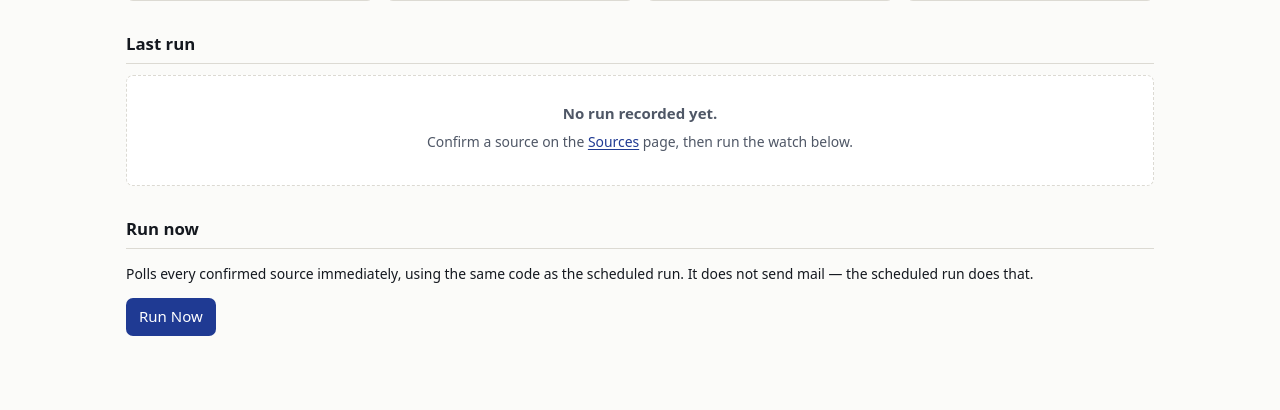
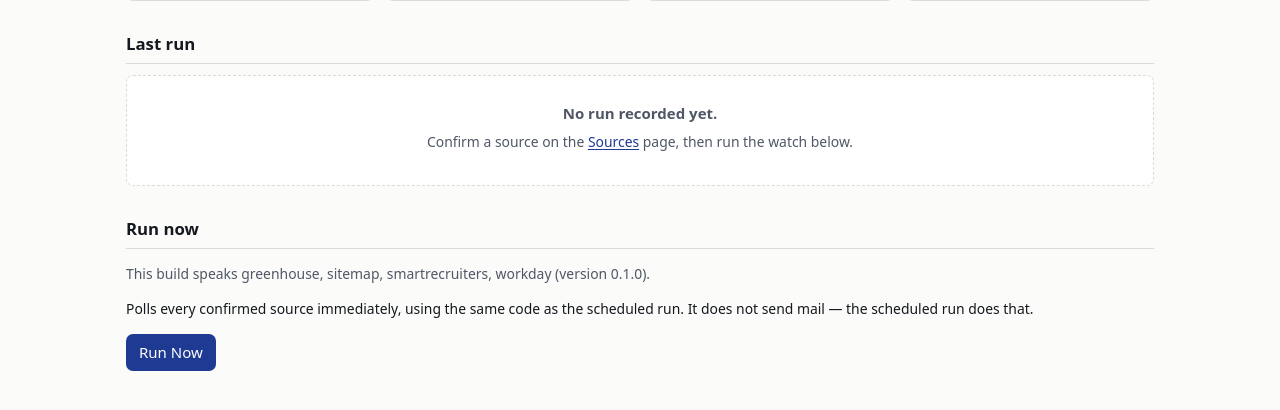
Before and after one commit to matteooxx/vedetta, a Flask app: page / in a window 1280 px wide. Shown: the part 272-682 px from the top of the page. Run offline with Flask 3, Linux system fonts and the light colour scheme; data that the repository does not hold is empty.

Commit message:
The filter panel scrolls on its own; a stale build says so
Sticky positioning was not enough for the filter panel: once the facet list grew
taller than the viewport, reaching the bottom filters meant scrolling past every
posting first. It now has its own max-height and overflow, with scroll chaining
contained so the page underneath does not move.

The dashboard was also reporting fifteen sources as failing when nothing was wrong
with any of them. The interface kept running an older image after new adapters were
built, so its Run Now genuinely had no adapter for sitemap, smartrecruiters or
workday - and "no adapter for platform X" sits in a list of errors looking exactly
like a fault at the employer end.

Two changes, because the message and the visibility are different problems. The
error now states that the source is fine and the running image is out of date, and
names the adapters the build does have. And the dashboard checks its own build
against the configured platforms, warning plainly when it cannot speak to one of
them - a stale container is otherwise invisible until someone misreads its output.

95 tests.

```diff
--- a/vedetta/run.py
+++ b/vedetta/run.py
@@ -84,8 +84,16 @@ def poll(conn, run_id: int, source: dict, seeding: bool = False) -> tuple[str, l
     platform = source["platform"]
     adapter_cls = ADAPTERS.get(platform)
     if adapter_cls is None:
-        _record_poll(conn, run_id, source["id"], "error", None, None, 0,
-                     f"no adapter for platform '{platform}'")
+        # Worth spelling out: this is a deployment fact, not a fault at the
+        # employer's end, and the two look identical in a list of errors. It
+        # happened for real - the interface kept running an older image after new
+        # adapters were built, so its Run Now reported fifteen "errors" that were
+        # nothing of the kind.
+        _record_poll(
+            conn, run_id, source["id"], "error", None, None, 0,
+            f"this build has no adapter for '{platform}' - the source is fine, the "
+            f"running image is out of date (built with: "
+            f"{', '.join(sorted(ADAPTERS))})")
         return "error", []
 
     started = time.monotonic()
--- a/vedetta/web/app.py
+++ b/vedetta/web/app.py
@@ -112,9 +112,21 @@ def create_app() -> Flask:
                    WHERE enabled=1 AND verified_on IS NULL""").fetchone()[0],
         }
         unwatched = run_mod.unwatched(conn)
+        # Which platforms this build can actually speak to, and which configured
+        # sources it cannot. A stale container is otherwise invisible: its Run Now
+        # writes errors that read like failures at the employer's end.
+        configured = [r[0] for r in conn.execute(
+            """SELECT DISTINCT platform FROM source
+               WHERE enabled=1 AND verified_on IS NOT NULL""")]
+        build = {
+            "adapters": sorted(run_mod.ADAPTERS),
+            "missing": sorted(p for p in configured if p not in run_mod.ADAPTERS),
+            "version": __import__("vedetta").__version__,
+        }
         conn.close()
         return render_template("dashboard.html", last=last, polls=polls,
-                               counts=counts, unwatched=unwatched, cfg=cfg)
+                               counts=counts, unwatched=unwatched, cfg=cfg,
+                               build=build)
 
     # ------------------------------------------------------------------- postings
     @app.route("/postings")
--- a/vedetta/web/templates/base.html
+++ b/vedetta/web/templates/base.html
@@ -149,8 +149,13 @@ textarea{width:100%;min-height:60vh;font-family:var(--mono);font-size:13px;
   align-items:start}
 @media(max-width:860px){.layout{grid-template-columns:1fr}}
 .panel{border:1px solid var(--rule);border-radius:var(--radius);padding:14px;
-  background:var(--raised);position:sticky;top:12px}
-@media(max-width:860px){.panel{position:static}}
+  background:var(--raised);position:sticky;top:12px;
+  /* The panel scrolls on its own. Sticky alone was not enough: once the facet list
+     is taller than the viewport, reaching the bottom filters meant scrolling past
+     every posting first. */
+  max-height:calc(100vh - 24px);overflow-y:auto;overscroll-behavior:contain;
+  scrollbar-width:thin}
+@media(max-width:860px){.panel{position:static;max-height:none;overflow:visible}}
 .results{min-width:0}
 
 .facet{border-top:1px solid var(--rule);padding:9px 0 4px;margin-top:6px}
--- a/vedetta/web/templates/dashboard.html
+++ b/vedetta/web/templates/dashboard.html
@@ -12,6 +12,17 @@ find out whether it ran and what it saw.</p>
   <div class="tile"><div class="n">{{ counts.awaiting }}</div><div class="k">awaiting confirmation</div></div>
   <div class="tile"><div class="n">{{ counts.employers }}</div><div class="k">employers</div></div>
 </div>
+
+{% if build and build.missing %}
+<div class="flash error">
+  <strong>This interface is running an out-of-date build.</strong>
+  It can speak to {{ build.adapters | join(', ') }}, but your watchlist also uses
+  {{ build.missing | join(', ') }}. Any run started from here will report those
+  sources as failing when nothing is wrong with them — rebuild the image and redeploy
+  the app, then run again. The scheduled run uses a fresh container each time and is
+  unaffected.
+</div>
+{% endif %}
 
 <h2>Last run</h2>
 {% if last %}
@@ -57,6 +68,10 @@ visible &mdash; leaving them out would look exactly like having nothing to repor
 {% endif %}
 
 <h2>Run now</h2>
+{% if build %}
+<p class="small muted">This build speaks {{ build.adapters | join(', ') }}
+  (version {{ build.version }}).</p>
+{% endif %}
 <p class="small">Polls every confirmed source immediately, using the same code as the
 scheduled run. It does not send mail &mdash; the scheduled run does that.</p>
 <form method="post" action="{{ url_for('run_now') }}" id="run-form">
```
